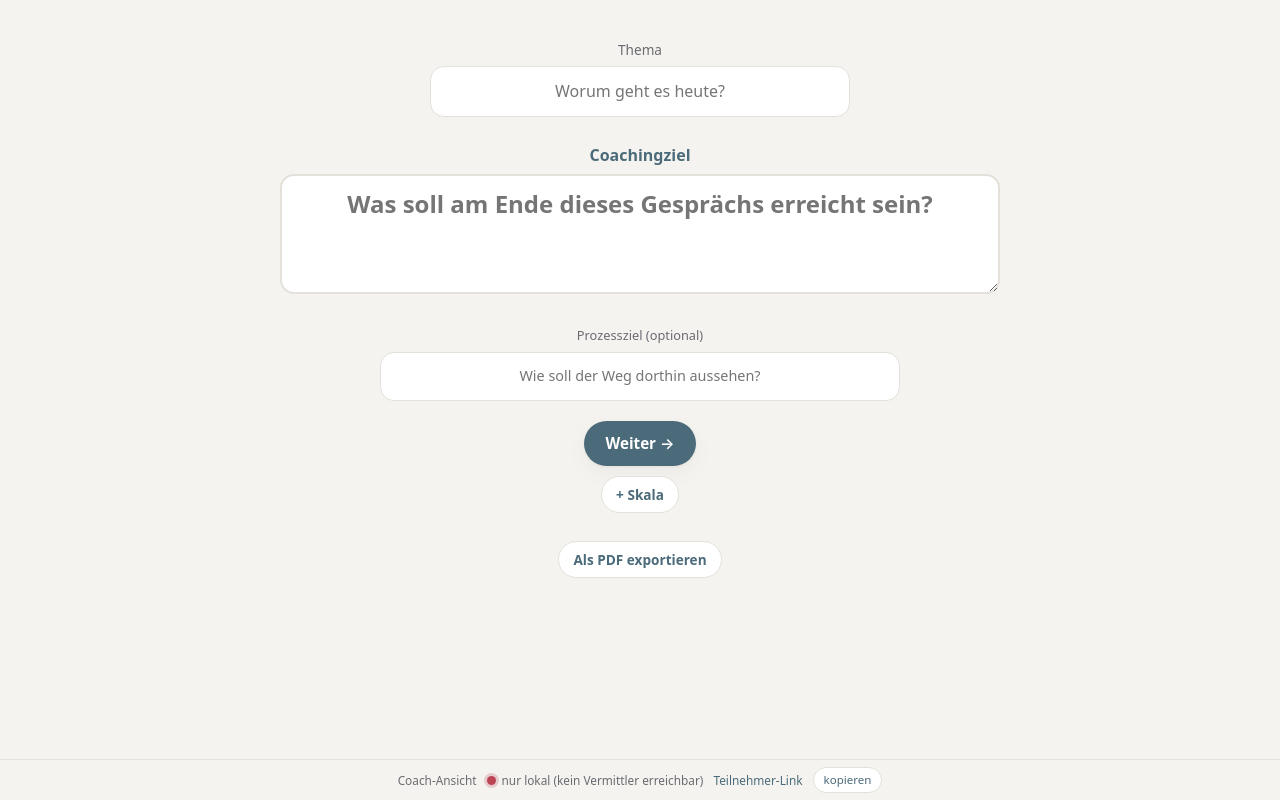
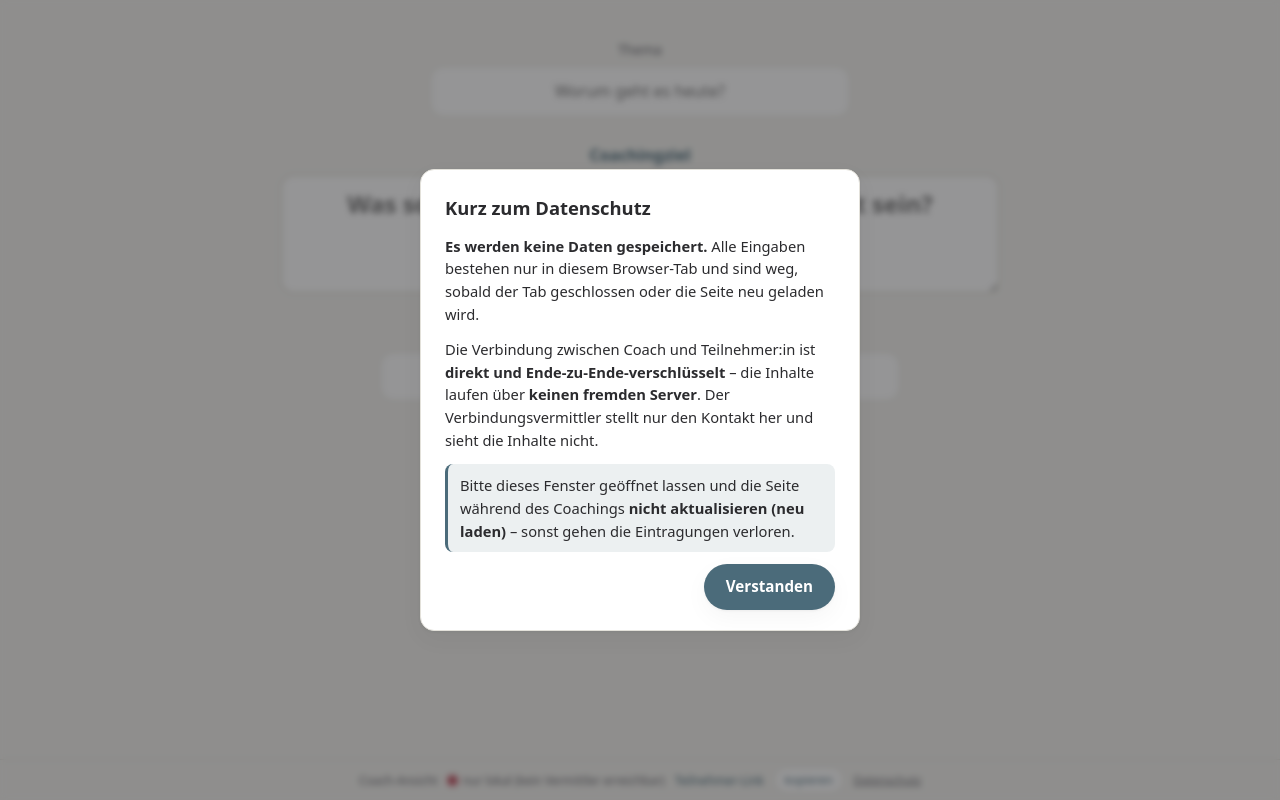
Before and after one commit to PRCL-MB/GROW, a plain HTML site: page index.html in a window 1280 px wide. Drawn offline with Linux system fonts and the light colour scheme.

Commit message:
Datenschutz-Hinweis beim Öffnen (schließbar) + Wieder-öffnen-Link
- Modaler Hinweis beim Laden: was gespeichert wird (nichts, nur im Tab),
  E2E-verschlüsselte P2P-Verbindung über keinen fremden Server, und die
  Konsequenz: Fenster offen lassen / Seite nicht neu laden
- "Verstanden" schließt; "Datenschutz"-Link in der Fußzeile öffnet erneut
- Im Druck/PDF ausgeblendet

Co-Authored-By: Claude Opus 4.8 <noreply@anthropic.com>

```diff
--- a/index.html
+++ b/index.html
@@ -204,9 +204,19 @@
   .conn.off  .dot{ background:#b45; box-shadow:0 0 0 3px color-mix(in srgb,#b45 22%, transparent); }
   @keyframes pulse{ 50%{ opacity:.35; } }
 
+  /* Datenschutz-Hinweis beim Öffnen */
+  .overlay{ position:fixed; inset:0; z-index:50; display:flex; align-items:center; justify-content:center; padding:20px; background:rgba(20,20,24,.45); backdrop-filter:blur(3px); animation:fade .25s ease; }
+  .overlay[hidden]{ display:none; }
+  .modal{ background:var(--surface); color:var(--ink); border:1px solid var(--line); border-radius:var(--radius); box-shadow:var(--shadow); max-width:440px; width:100%; padding:24px 24px 20px; }
+  .modal h3{ margin:0 0 12px; font-size:1.15rem; }
+  .modal p{ margin:0 0 12px; font-size:.92rem; color:var(--ink); }
+  .modal .warn{ background:color-mix(in srgb, var(--accent) 10%, transparent); border-left:3px solid var(--accent); border-radius:8px; padding:10px 12px; color:var(--ink); }
+  .modal .modal-actions{ text-align:right; margin-top:6px; }
+  .rolebar .rb-info{ border:none; background:none; color:var(--ink-soft); text-decoration:underline; font-size:.72rem; cursor:pointer; padding:0; }
+
   /* ---------- 7. Druck-/PDF-Layout ---------- */
   @media print{
-    header, nav.tabs, .rolebar, .coach-only, .weiter-row, .add-tool-row, .range-toggle, .scale .track{ display:none !important; }
+    header, nav.tabs, .rolebar, .coach-only, .weiter-row, .add-tool-row, .range-toggle, .scale .track, .overlay{ display:none !important; }
     body{ background:#fff; }
     main{ max-width:none; padding:0; }
     .phase{ display:block !important; page-break-after:always; padding-top:8px; }
@@ -219,6 +229,26 @@
 </style>
 </head>
 <body>
+
+<!-- Datenschutz-Hinweis (erscheint beim Öffnen, schließbar) -->
+<div class="overlay" id="privacyOverlay">
+  <div class="modal" role="dialog" aria-modal="true" aria-labelledby="privacyTitle">
+    <h3 id="privacyTitle">Kurz zum Datenschutz</h3>
+    <p><strong>Es werden keine Daten gespeichert.</strong> Alle Eingaben bestehen nur
+       in diesem Browser-Tab und sind weg, sobald der Tab geschlossen oder die Seite
+       neu geladen wird.</p>
+    <p>Die Verbindung zwischen Coach und Teilnehmer:in ist <strong>direkt und
+       Ende-zu-Ende-verschlüsselt</strong> – die Inhalte laufen über <strong>keinen
+       fremden Server</strong>. Der Verbindungsvermittler stellt nur den Kontakt her
+       und sieht die Inhalte nicht.</p>
+    <p class="warn">Bitte dieses Fenster geöffnet lassen und die Seite während des
+       Coachings <strong>nicht aktualisieren (neu laden)</strong> – sonst gehen die
+       Eintragungen verloren.</p>
+    <div class="modal-actions">
+      <button class="btn" id="privacyOk">Verstanden</button>
+    </div>
+  </div>
+</div>
 
 <!-- ---------- 2. HTML-Gerüst ---------- -->
 <header id="appHeader">
@@ -644,16 +674,19 @@ $('#btnExport').addEventListener('click', exportPdf);
 // Rollenhinweis + Verbindungsstatus
 const coacheeLink = location.origin + location.pathname + '?role=coachee&session=' + SESSION;
 const roleBar = $('#roleBar');
+const infoBtn = '<button class="rb-info" id="btnPrivacy">Datenschutz</button>';
 if (ROLE === 'coachee'){
   roleBar.innerHTML =
     '<span>Teilnehmer-Ansicht – Sie sehen, woran gerade gearbeitet wird, und können mitschreiben.</span>' +
-    '<span class="conn" id="conn"><span class="dot"></span><span id="connText">…</span></span>';
+    '<span class="conn" id="conn"><span class="dot"></span><span id="connText">…</span></span>' +
+    infoBtn;
 } else {
   roleBar.innerHTML =
     '<span>Coach-Ansicht</span>' +
     '<span class="conn" id="conn"><span class="dot"></span><span id="connText">…</span></span>' +
     '<a href="' + coacheeLink + '" target="_blank" rel="noopener" title="Teilnehmer-Link">Teilnehmer-Link</a>' +
-    '<button class="rb-copy" id="btnCopyLink">kopieren</button>';
+    '<button class="rb-copy" id="btnCopyLink">kopieren</button>' +
+    infoBtn;
   $('#btnCopyLink').addEventListener('click', async () => {
     const btn = $('#btnCopyLink');
     try { await navigator.clipboard.writeText(coacheeLink); btn.textContent = 'kopiert ✓'; }
@@ -679,6 +712,11 @@ Sync.onStatus(({ kind, peers }) => {
   }
 });
 
+// Datenschutz-Hinweis: schließen und wieder öffnen
+const privacyOverlay = $('#privacyOverlay');
+$('#privacyOk').addEventListener('click', () => { privacyOverlay.hidden = true; });
+$('#btnPrivacy').addEventListener('click', () => { privacyOverlay.hidden = false; });
+
 // Hilfsfunktion
 function escapeHtml(str){ return String(str).replace(/[&<>"]/g, c => ({'&':'&amp;','<':'&lt;','>':'&gt;','"':'&quot;'}[c])); }
 
```
